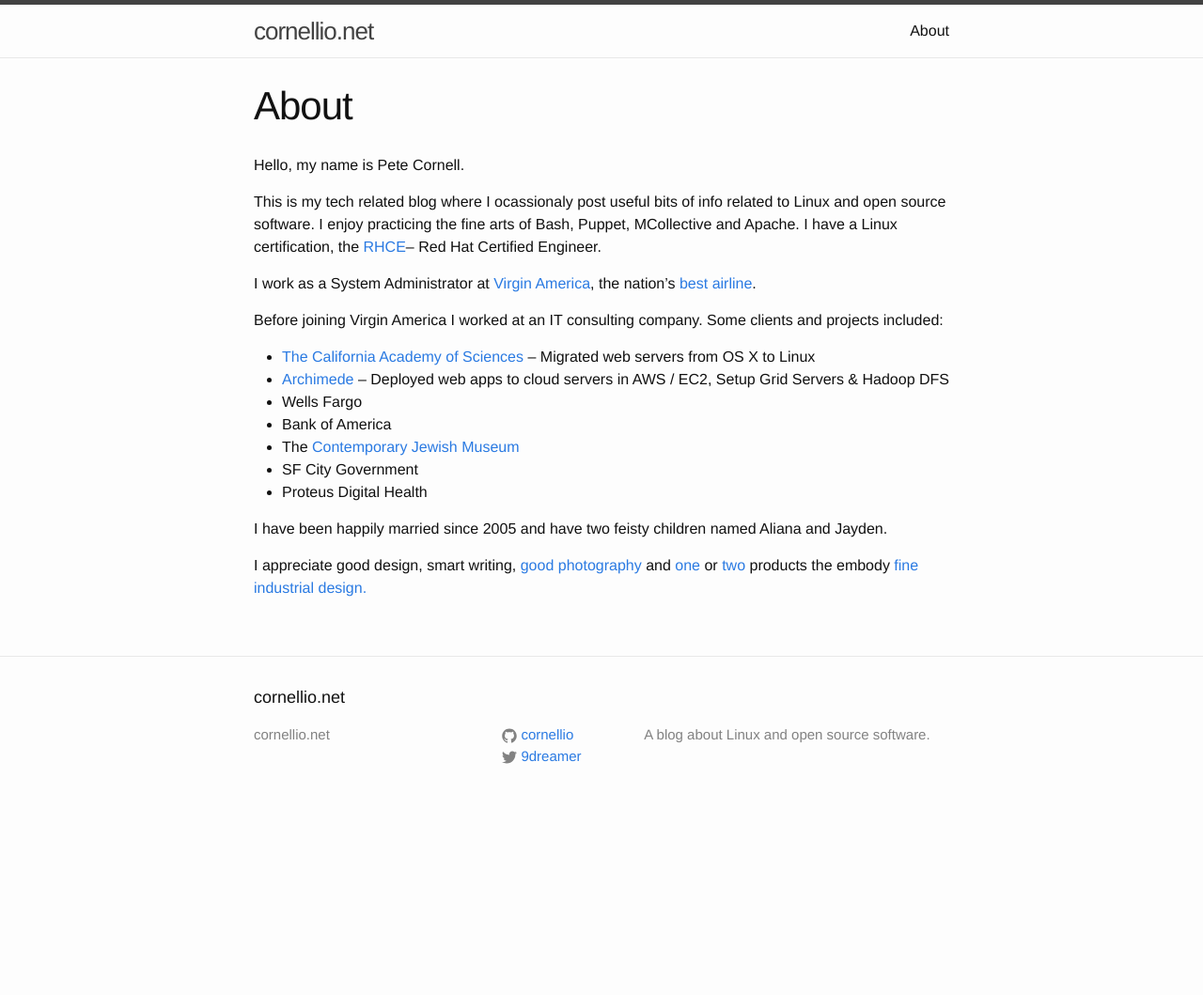
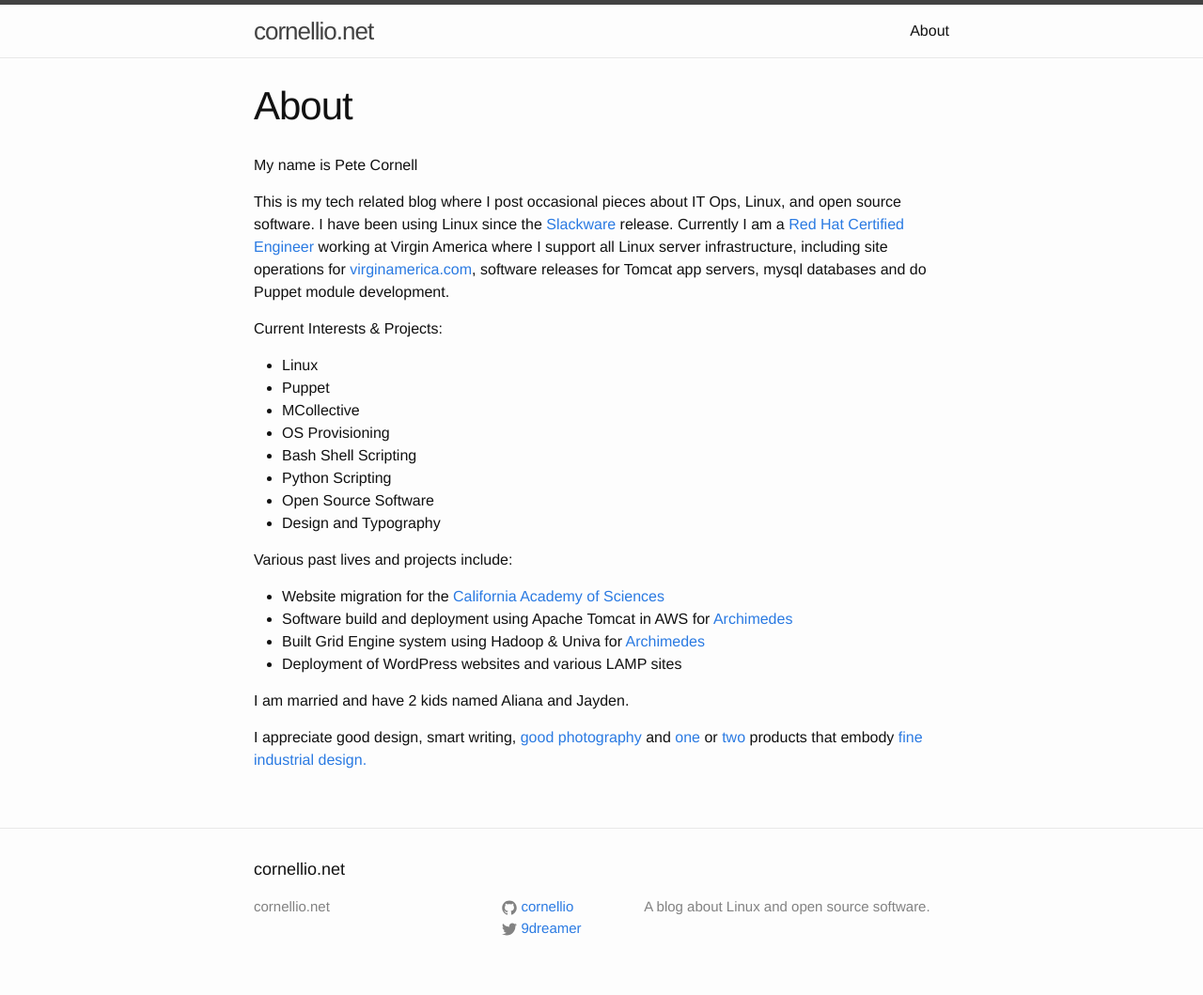
Before and after one commit to Cornellio/jekyll-blog, a Jekyll site: the page built from about.md, in a window 1280 px wide. Shown: the whole page at 94% size. Built offline with Jekyll 4.4.1, drawn with Linux system fonts in a browser that asks for light colours; before the commit the page ends 900 px from its top, so only the background shows below that.

Commit message:
update site

```diff
--- a/about.md
+++ b/about.md
@@ -4,23 +4,28 @@ title: About
 permalink: /about/
 ---
 
+My name is Pete Cornell
 
-Hello, my name is Pete Cornell.
+This is my tech related blog where I post occasional pieces about IT Ops, Linux, and open source software. I have been using Linux since the [Slackware](http://en.wikipedia.org/wiki/Slackware) release. Currently I am a [Red Hat Certified Engineer](href="http://www.redhat.com/training/certifications/rhce/) working at Virgin America where I support all Linux server infrastructure, including site operations for [virginamerica.com](https://www.virginamerica.com), software releases for Tomcat app servers, mysql databases and do Puppet module development.
 
-This is my tech related blog where I ocassionaly post useful bits of info related to Linux and open source software. I enjoy practicing the fine arts of Bash, Puppet, MCollective and Apache. I have a Linux certification, the <a href="http://www.redhat.com/training/certifications/rhce/">RHCE</a>– Red Hat Certified Engineer.
+Current Interests & Projects:
 
-I work as a System Administrator at <a href="http://www.virginamerica.com">Virgin America</a>, the nation’s <a href="http://www.forbes.com/sites/davidewalt/2013/04/08/americas-best-airlines/">best airline</a>.
+* Linux
+* Puppet
+* MCollective
+* OS Provisioning
+* Bash Shell Scripting
+* Python Scripting
+* Open Source Software
+* Design and Typography
 
-Before joining Virgin America I worked at an IT consulting company. Some clients and projects included:
-<ul>
-	<li><a href="http://calacademy.org">The California Academy of Sciences</a> – Migrated web servers from OS X to Linux</li>
-	<li><a href="http://archimedesmodel.com">Archimede</a> – Deployed web apps to cloud servers in AWS / EC2, Setup Grid Servers &amp; Hadoop DFS</li>
-	<li>Wells Fargo</li>
-	<li>Bank of America</li>
-	<li>The <a href="http://www.thecjm.org">Contemporary Jewish Museum</a></li>
-	<li>SF City Government</li>
-	<li>Proteus Digital Health</li>
-</ul>
-I have been happily married since 2005 and have two feisty children named Aliana and Jayden.
+Various past lives and projects include:
 
-I appreciate good design, smart writing, <a href="http://en.wikipedia.org/wiki/Bokeh">good photography</a> and <a href="http://www.apple.com/iphone/design">one</a> or <a href="http://www.apple.com/macbookpro/design.html">two</a> products the embody <a href="http://en.wikipedia.org/wiki/Dieter_Rams">fine industrial design.</a>
+* Website migration for the [California Academy of Sciences](http://www.calacademy.org)
+* Software build and deployment using Apache Tomcat in AWS for [Archimedes](http://archimedesmodel.com)
+* Built Grid Engine system using Hadoop & Univa for [Archimedes](http://archimedesmodel.com)
+* Deployment of WordPress websites and various LAMP sites
+
+I am married and have 2 kids named Aliana and Jayden.
+
+I appreciate good design, smart writing, <a href="http://en.wikipedia.org/wiki/Bokeh">good photography</a> and <a href="http://www.apple.com/iphone/design">one</a> or <a href="http://www.apple.com/macbookpro/design.html">two</a> products that embody <a href="http://en.wikipedia.org/wiki/Dieter_Rams">fine industrial design.</a>
```
